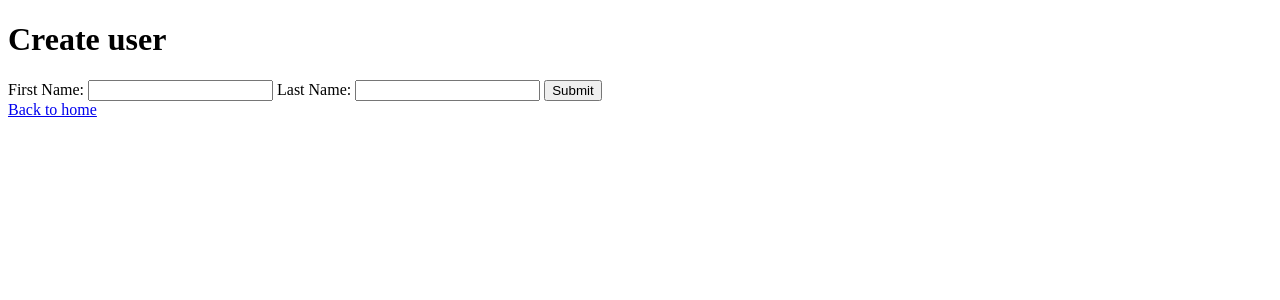
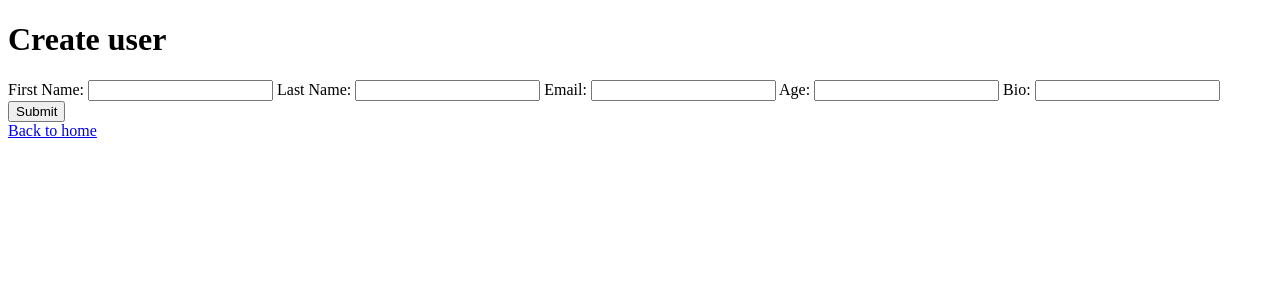
Before and after one commit to ecanvasser/express-validator-practice, a Node server app: page /create in a window 1280 px wide. Shown: the top 300 px of the page. Run offline with Node 20, Linux system fonts and the light colour scheme.

Commit message:
Added email, age, and bio user parameters

```diff
--- a/controllers/usersController.js
+++ b/controllers/usersController.js
@@ -4,6 +4,9 @@ const { body, validationResult } = require("express-validator");
 
 const alphaErr = "must only contain letters.";
 const lengthErr = "must be between 1 and 10 characters.";
+const emailErr = "must be a valid email";
+const ageErr = "must only contain numbers";
+const ageLengthErr = "must be between 0 and 99";
 
 const validateUser = [
   body("firstName")
@@ -18,6 +21,14 @@ const validateUser = [
     .withMessage(`Last name ${alphaErr}`)
     .isLength({ min: 1, max: 10 })
     .withMessage(`Last name ${lengthErr}`),
+  body("email").trim().isEmail().withMessage(`Email ${emailErr}`),
+  body("age")
+    .trim()
+    .isNumeric({ min: 18, max: 120 })
+    .withMessage(`Age ${ageErr}`)
+    .isLength({ min: 2, max: 3 })
+    .withMessage(`Age ${ageLengthErr}`),
+  body("bio").trim().isAlpha().withMessage(`Bio ${alphaErr}`),
 ];
 
 exports.usersListGet = (req, res) => {
@@ -33,12 +44,6 @@ exports.usersCreateGet = (req, res) => {
   });
 };
 
-exports.usersCreatePost = (req, res) => {
-  const { firstName, lastName } = req.body;
-  usersStorage.addUser({ firstName, lastName });
-  res.redirect("/");
-};
-
 // We can pass an entire array of middleware validations to our controller.
 exports.usersCreatePost = [
   validateUser,
@@ -50,8 +55,8 @@ exports.usersCreatePost = [
         errors: errors.array(),
       });
     }
-    const { firstName, lastName } = req.body;
-    usersStorage.addUser({ firstName, lastName });
+    const { firstName, lastName, email, age, bio } = req.body;
+    usersStorage.addUser({ firstName, lastName, email, age, bio });
     res.redirect("/");
   },
 ];
@@ -67,13 +72,11 @@ exports.usersUpdatePost = [
     const user = usersStorage.getUser(req.params.id);
     const errors = validationResult(req);
     if (!errors.isEmpty()) {
-      return res
-        .status(400)
-        .render("updateUser", {
-          title: "Update user",
-          user: user,
-          errors: errors.array(),
-        });
+      return res.status(400).render("updateUser", {
+        title: "Update user",
+        user: user,
+        errors: errors.array(),
+      });
     }
     const { firstName, lastName } = req.body;
     usersStorage.updateUser(req.params.id, { firstName, lastName });
--- a/storages/usersStorage.js
+++ b/storages/usersStorage.js
@@ -6,9 +6,9 @@ class UsersStorage {
       this.id = 0;
     }
 
-    addUser({ firstName, lastName }) {
+    addUser({ firstName, lastName, email, age, bio }) {
       const id = this.id;
-      this.storage[id] = { id, firstName, lastName };
+      this.storage[id] = { id, firstName, lastName, email, age, bio };
       this.id++;
     }
 
@@ -20,8 +20,8 @@ class UsersStorage {
       return this.storage[id];
     }
 
-    updateUser(id, { firstName, lastName }) {
-      this.storage[id] = { id, firstName, lastName };
+    updateUser(id, { firstName, lastName, email, age, bio }) {
+      this.storage[id] = { id, firstName, lastName, email, age, bio };
     }
 
     deleteUser(id) {
--- a/views/createUser.ejs
+++ b/views/createUser.ejs
@@ -12,6 +12,12 @@
       <input type="text" name="firstName" id="firstName" required />
       <label for="lastName">Last Name: </label>
       <input type="text" name="lastName" id="lastName" required />
+      <label for="email">Email: </label>
+      <input type="email" name="email" id="email" required />
+      <label for="age">Age: </label>
+      <input type="text" name="age" id="age" />
+      <label for="bio">Bio: </label>
+      <input type="text" name="bio" id="bio" />
       <button type="submit">Submit</button>
     </form>
     <a href="/">Back to home</a>
--- a/views/index.ejs
+++ b/views/index.ejs
@@ -9,7 +9,8 @@
     <ul>
       <% if (locals.users) {%> <% users.forEach(user => { %>
       <li>
-        ID: <%= user.id %>, Name: <%= user.firstName %> <%= user.lastName %>
+        ID: <%= user.id %>, Name: <%= user.firstName %> <%= user.lastName %>,
+        Email: <%= user.email %>, Age: <%= user.age %>, Bio: <%= user.bio %>
         <a href="/<%= user.id %>/update">Update</a>
         <form
           action="/<%= user.id %>/delete"
```
